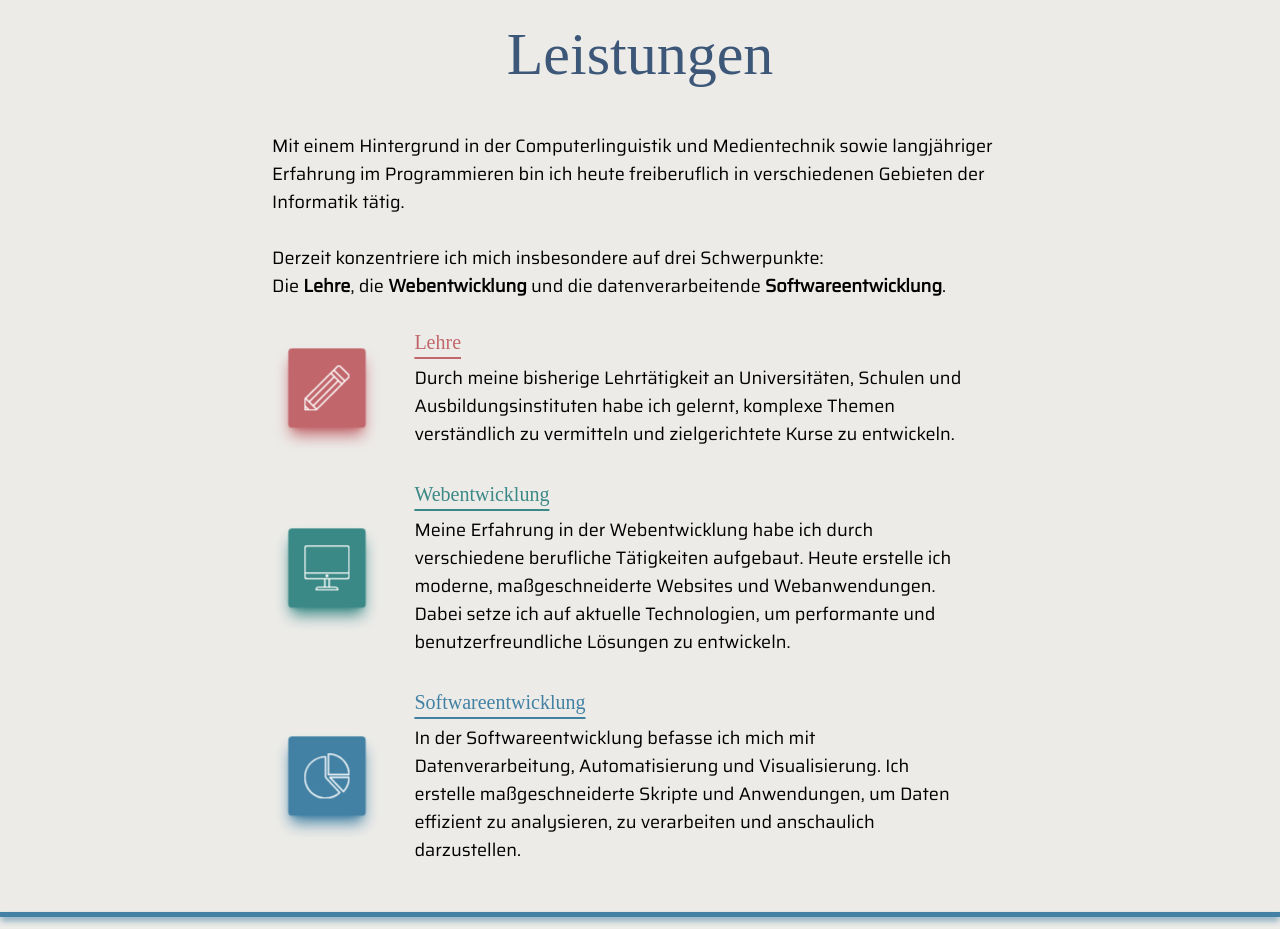
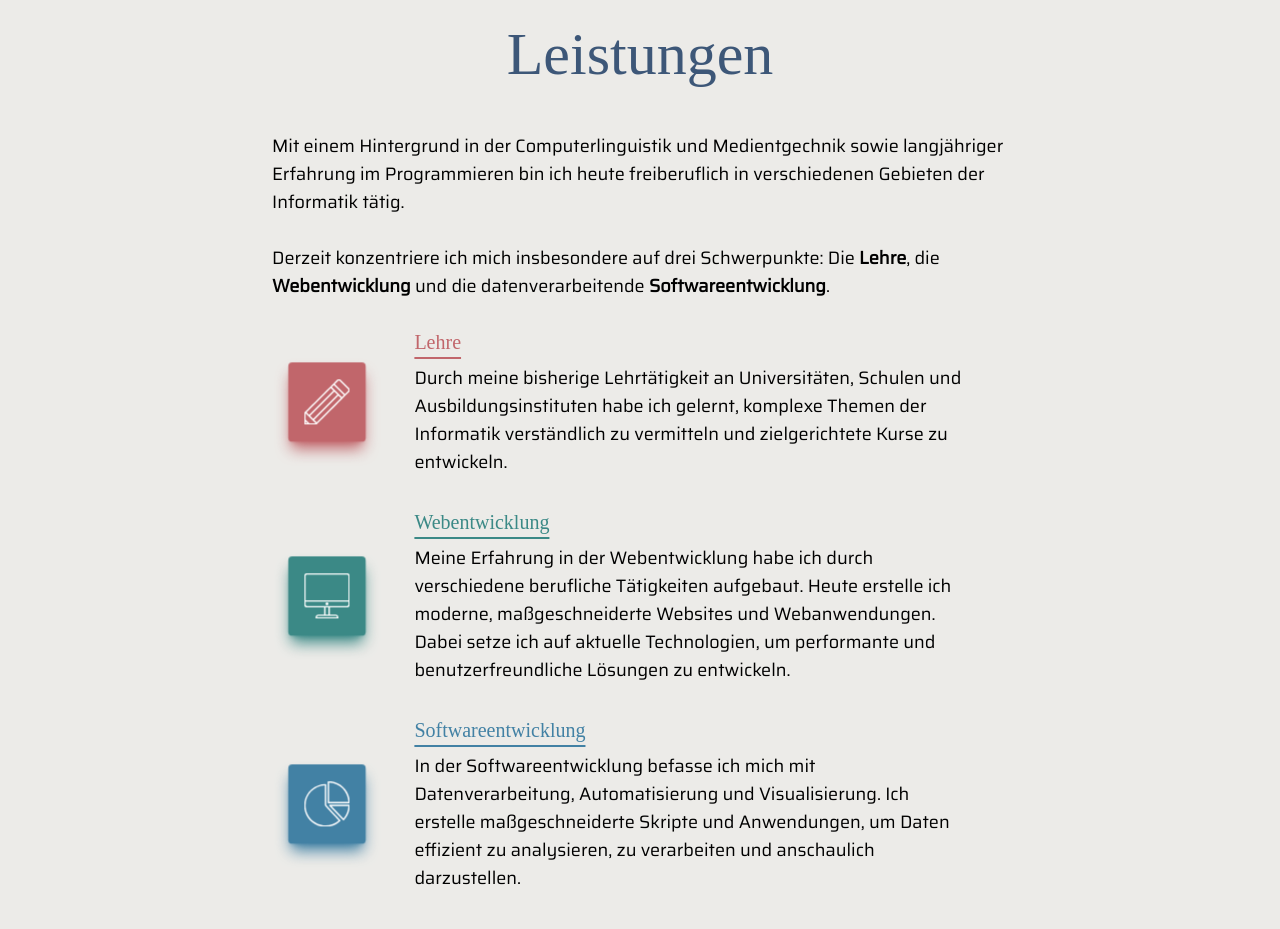
Before and after one commit to louziferr/luzie-website, a Next.js app: page / in a window 1280 px wide. Shown: the part 840-1769 px from the top of the page. Built offline with nearby package versions, Linux system fonts and the light colour scheme; a web font is replaced by a local one; what tailwindcss-animated would draw is missing.

Commit message:
small change

```diff
--- a/app/page.tsx
+++ b/app/page.tsx
@@ -40,13 +40,12 @@ export default function Home() {
       <div className="flex items-center justify-center">
         <div className="max-w-screen-md p-4">
           <p>
-            Mit einem Hintergrund in der Computerlinguistik und Medientechnik
+            Mit einem Hintergrund in der Computerlinguistik und Medientgechnik
             sowie langjähriger Erfahrung im Programmieren bin ich heute
             freiberuflich in verschiedenen Gebieten der Informatik tätig.
             <br />
             <br />
             Derzeit konzentriere ich mich insbesondere auf drei Schwerpunkte:
-            <br />
             Die <b>Lehre</b>, die <b>Webentwicklung</b> und die
             datenverarbeitende <b>Softwareentwicklung</b>.
             <br />
@@ -64,9 +63,9 @@ export default function Home() {
               </h1>
               <p>
                 Durch meine bisherige Lehrtätigkeit an Universitäten, Schulen
-                und Ausbildungsinstituten habe ich gelernt, komplexe Themen
-                verständlich zu vermitteln und zielgerichtete Kurse zu
-                entwickeln.
+                und Ausbildungsinstituten habe ich gelernt, komplexe Themen der
+                Informatik verständlich zu vermitteln und zielgerichtete Kurse
+                zu entwickeln.
               </p>
             </div>
 
```
